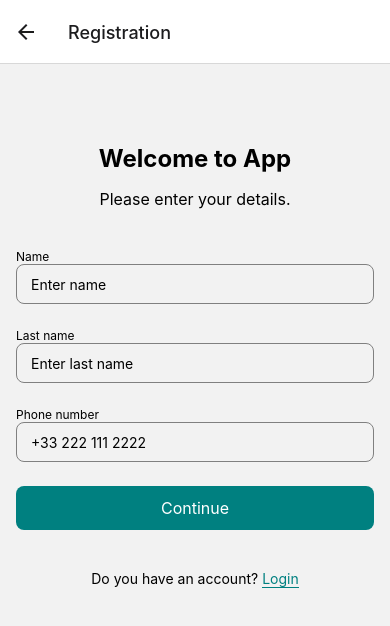
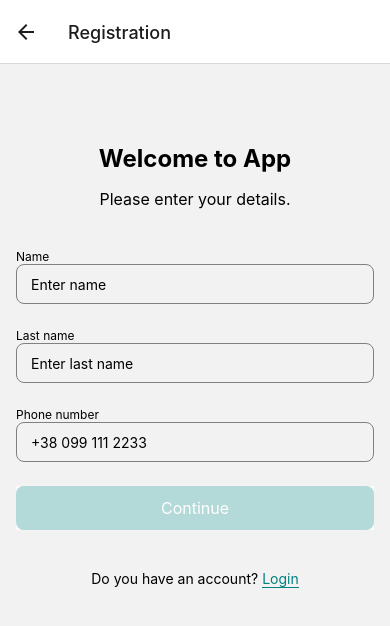
Before and after one commit to Yevhenns/Bazzar, a React Native app: screen /Registration in a window 390 px wide. Shown: the top 626 px of the page. Built offline with nearby package versions, Linux system fonts and the light colour scheme; no server answers.

Commit message:
disabled btn

```diff
--- a/src/screens/Login.tsx
+++ b/src/screens/Login.tsx
@@ -27,12 +27,16 @@ export const Login = ({navigation}: LoginProps) => {
       <View style={styles.form}>
         <Input
           title="Phone number"
-          placeholder="+33 222 111 2222"
+          placeholder="+38 099 111 2233"
           onChangeText={newText => setPhonenumber(newText)}
           value={phoneNumber}
           keyboardType="phone-pad"
         />
-        <Button title="Login" onPress={login} />
+        <Button
+          title="Login"
+          onPress={login}
+          disabled={phoneNumber.trim().length !== 13}
+        />
       </View>
       <View style={styles.footer}>
         <Text>Don’t have an account?</Text>
--- a/src/screens/Registration.tsx
+++ b/src/screens/Registration.tsx
@@ -29,12 +29,16 @@ export const Registration = ({navigation}: RegistrationProps) => {
         <Input title="Last name" placeholder="Enter last name" />
         <Input
           title="Phone number"
-          placeholder="+33 222 111 2222"
+          placeholder="+38 099 111 2233"
           onChangeText={newText => setPhonenumber(newText)}
           value={phoneNumber}
           keyboardType="phone-pad"
         />
-        <Button title="Continue" onPress={register} />
+        <Button
+          title="Continue"
+          onPress={register}
+          disabled={phoneNumber.trim().length !== 13}
+        />
       </View>
       <View style={styles.footer}>
         <Text>Do you have an account?</Text>
```
